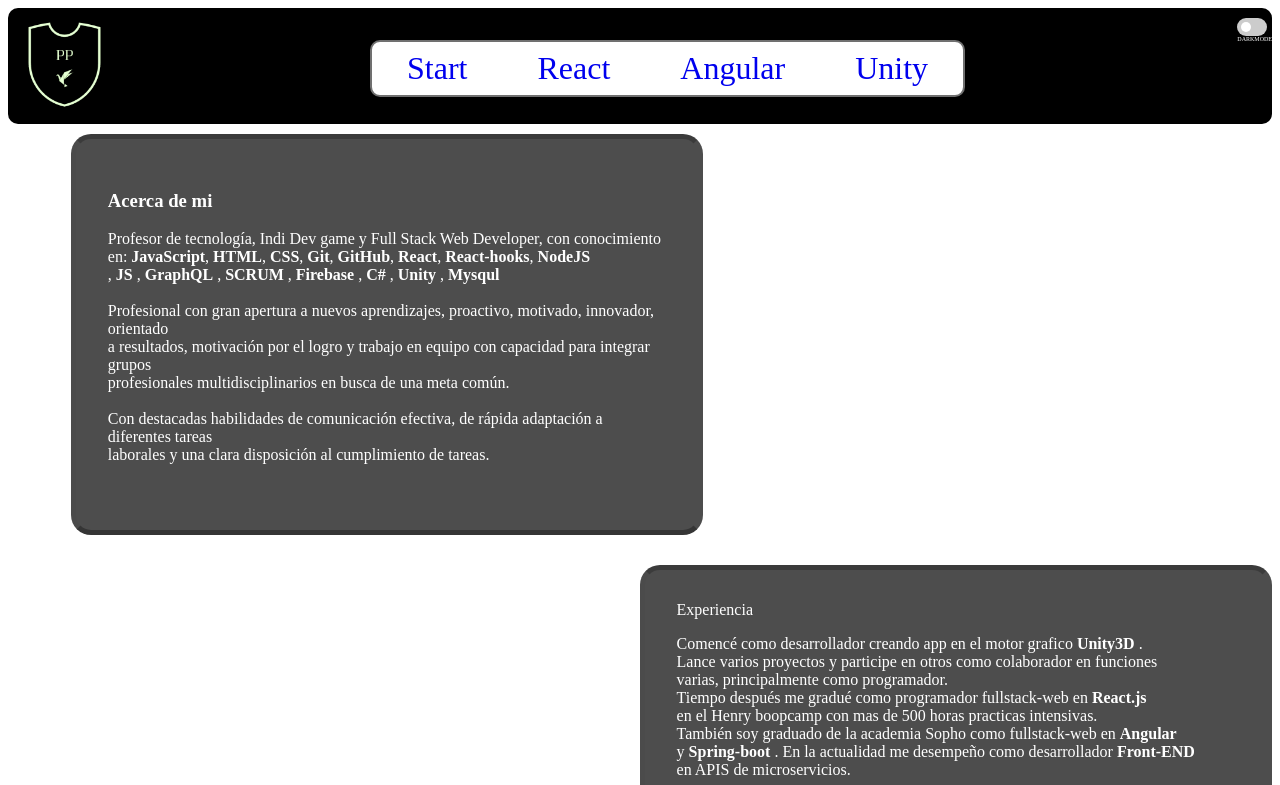
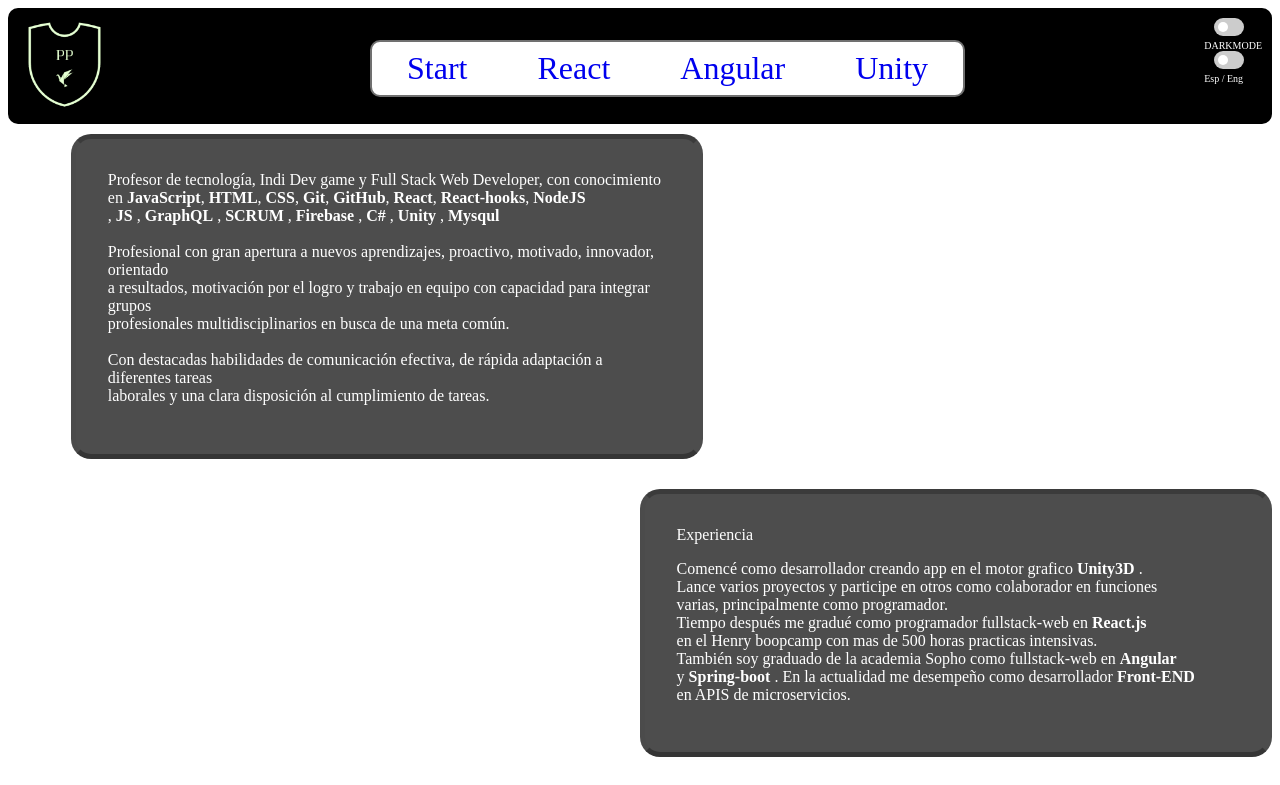
Before and after one commit to NessDisk/Portafolio, an Angular app in the folder Portafolio/: page / in a window 1280 px wide. Shown: the top 785 px of the page. Built offline with nearby package versions, Linux system fonts and the light colour scheme.

Commit message:
Traducction implementation

```diff
--- a/Portafolio/src/app/app.module.ts
+++ b/Portafolio/src/app/app.module.ts
@@ -9,6 +9,8 @@ import { ReactComponent } from './react/react.component';
 import { AngularComponent } from './angular/angular.component';
 import { UnityComponent } from './unity/unity.component';
 import { FormsModule } from '@angular/forms';
+
+import { DataService } from './../service/data.service';
 
 @NgModule({
   declarations: [
@@ -24,7 +26,9 @@ import { FormsModule } from '@angular/forms';
     AppRoutingModule,
     FormsModule
   ],
-  providers: [],
+  providers: [
+   DataService // Agrega el servicio aquí
+  ],
   bootstrap: [AppComponent]
 })
 export class AppModule { }
--- a/Portafolio/src/app/navbar/navbar.component.css
+++ b/Portafolio/src/app/navbar/navbar.component.css
@@ -101,9 +101,9 @@
            }
 
            .Darkmode-text{
-            /* position: relative; */
+            position: relative;
             right: 10px;
-            font-size: 20%
+            font-size: 10px
               }
 
         .switch {
@@ -117,6 +117,7 @@
         .switch input[type="checkbox"] {
           display: none;
         }
+
 
         .slider {
           position: absolute;
@@ -141,13 +142,42 @@
           transition: 0.4s;
         }
 
+        .slider2 {
+          position: absolute;
+          top: 0;
+          left: 0;
+          right: 0;
+          bottom: 0;
+          background-color: #ccc;
+          border-radius: 34px;
+          transition: 0.4s;
+        }
+
+        .slider2:before {
+          position: absolute;
+          content: "";
+          height: 10px;
+          width: 10px;
+          left: 4px;
+          bottom: 4px;
+          background-color: white;
+          border-radius: 50%;
+          transition: 0.4s;
+        }
+
         input[type="checkbox"]:checked + .slider {
           background-color: #2196F3;
         }
 
         input[type="checkbox"]:checked + .slider:before {
           transform: translateX(13px);
+
         }
+
+
+
+
+
 }
 
 
--- a/Portafolio/src/app/navbar/navbar.component.html
+++ b/Portafolio/src/app/navbar/navbar.component.html
@@ -6,13 +6,25 @@
   </div>
 
   <div class="DarkMode" style="color: white;">
-    <!-- <button (click)="toggleDarkMode()">Modo oscuro</button> -->
+  <div>
     <label class="switch">
       <input type="checkbox" [(ngModel)]="switchState" (change)="toggleDarkMode()">
       <span class="slider"></span>
     </label>
     <div class="Darkmode-text"> DARKMODE </div>
   </div>
+<div>
+
+  <label class="switch">
+    <input type="checkbox" [(ngModel)]="switchStateIdioms" (change)="idioms()">
+    <span class="slider"></span>
+  </label>
+  <div class="Darkmode-text"> Esp / Eng </div>
+</div>
+  </div>
+
+
+
 </div>
 <nav  [class.visible]="isNavbarVisible" >
     <!-- <div ></div> -->
--- a/Portafolio/src/app/navbar/navbar.component.ts
+++ b/Portafolio/src/app/navbar/navbar.component.ts
@@ -1,5 +1,6 @@
 import { Component , HostListener , OnInit } from '@angular/core';
 import { FormsModule } from '@angular/forms';
+import { DataService } from '../../service/data.service';
 
 @Component({
   selector: 'app-navbar',
@@ -13,6 +14,9 @@ export class NavbarComponent {
   isNavbarVisible: boolean = false;
   darkMode = false;
   switchState: boolean = false;
+  switchStateIdioms: boolean = false;
+
+  constructor(private dataService: DataService) { }
 
   ngOnInit() {
     this.onWindowScroll();
@@ -28,20 +32,6 @@ export class NavbarComponent {
     this.darkMode = !this.darkMode;
     const element = document.getElementById('mi-elemento');
 
-
-    // if (this.darkMode) {
-    //   // Aplicar estilos para el modo oscuro
-    //   document.body.classList.add('dark-mode');
-
-    //   if(element)
-    //     element.style.backgroundColor = "white" ;
-
-    // } else {
-    //   // Restaurar estilos originales
-    //   document.body.classList.remove('dark-mode');
-    //   if(element)
-    //     element.style.backgroundColor = "black" ;
-    //       }
 
     if (this.switchState) {
       // El switch está activado
@@ -63,5 +53,24 @@ export class NavbarComponent {
 
   }
 
+  idioms() {
+    // this.darkMode = !this.darkMode;
+    // const element = document.getElementById('');
+   this.switchStateIdioms = this.switchStateIdioms!;
+
+
+   if (this.switchStateIdioms) {
+     //es
+      console.log('El switch español activado');
+      this.dataService.setVariable('en');
+
+    } else {
+      //en
+      console.log('El switch english desactivado');
+      this.dataService.setVariable('es');
+    }
+
+  }
+
 
 }
--- a/Portafolio/src/app/start/start.component.html
+++ b/Portafolio/src/app/start/start.component.html
@@ -2,22 +2,8 @@
 <div class="container">
     <div class="left-element">
        <div class="card-element">
-          <h3 style="font-weight: bold;" >Acerca de mi </h3>
-          <p>
-             Profesor de tecnología, Indi Dev game y Full Stack Web Developer, con conocimiento <br>
-             en: <b>JavaScript</b>, <b>HTML</b>,  <b>CSS</b>,   <b>Git</b>,  <b>GitHub</b >, <b>React</b>, <b>React-hooks</b>, <b>NodeJS</b> <br>
-             , <b>JS</b> , <b>GraphQL</b> , <b>SCRUM</b> , <b>Firebase</b> , <b>C#</b> , <b> Unity</b> , <b>Mysqul</b><br>
-             <br>
-             Profesional con gran apertura a nuevos aprendizajes, proactivo, motivado, innovador, orientado<br>
-             a resultados, motivación por el logro y trabajo en equipo con capacidad para integrar grupos<br>
-             profesionales multidisciplinarios en busca de una meta común.<br>
-             <br>
-             Con destacadas habilidades de comunicación efectiva, de rápida adaptación a diferentes tareas<br>
-             laborales y una clara disposición al cumplimiento de tareas.<br>
-             <br>
-             <!-- ✉️ - ness.cero1@gmail.com<br>
-             𝗚𝗶𝘁𝗵𝗨𝗕 - https://github.com/NessDisk -->
-          </p>
+          <!-- <h3 style="font-weight: bold;" >Acerca de mi </h3> -->
+          <div [innerHTML]="translations[currentLanguage]"></div>
        </div>
     </div>
     <!-- <div class="right-element">
--- a/Portafolio/src/app/start/start.component.ts
+++ b/Portafolio/src/app/start/start.component.ts
@@ -1,4 +1,6 @@
 import { Component } from '@angular/core';
+import { DataService } from '../../service/data.service';
+
 
 @Component({
   selector: 'app-start',
@@ -7,4 +9,42 @@ import { Component } from '@angular/core';
 })
 export class StartComponent {
 
+  currentLanguage: string = 'es';
+
+
+
+  constructor(private dataService: DataService) { }
+
+  translations: { [key: string]: string } = {
+    en: '<strong>Hello</strong>',
+    es: 'Profesor de tecnología, Indi Dev game y Full Stack Web Developer, con conocimiento <br>  en <b>JavaScript</b>, <b>HTML</b>,  <b>CSS</b>,   <b>Git</b>,  <b>GitHub</b >, <b>React</b>, <b>React-hooks</b>, <b>NodeJS</b> <br> , <b>JS</b> , <b>GraphQL</b> , <b>SCRUM</b> , <b>Firebase</b> , <b>C#</b> , <b> Unity</b> , <b>Mysqul</b><br>  <br>              Profesional con gran apertura a nuevos aprendizajes, proactivo, motivado, innovador, orientado<br>      a resultados, motivación por el logro y trabajo en equipo con capacidad para integrar grupos<br>              profesionales multidisciplinarios en busca de una meta común.<br> <br>            Con destacadas habilidades de comunicación efectiva, de rápida adaptación a diferentes tareas<br>       laborales y una clara disposición al cumplimiento de tareas.<br>  <br> '
+  };
+
+  // es / eng
+  changeLanguage(language: string) {
+
+    // this.currentLanguage = language;
+
+    if(this.currentLanguage == "es")
+    this.currentLanguage =  "en";
+    else
+    this.currentLanguage =  "es";
+
+  }
+
+  ngOnInit(): void {
+
+    // this.currentLanguage =  this.dataService.getVariable();
+
+    this.dataService.getVariable().subscribe(value => {
+      this.currentLanguage = value;
+      // this.doSomething();
+    });
+
+  }
+
+  doSomething() {
+    // Realiza las acciones que deseas cuando la variable cambie en el Componente 1
+  }
+
 }
--- /dev/null
+++ b/Portafolio/src/service/data.service.ts
@@ -0,0 +1,19 @@
+import { Injectable } from '@angular/core';
+import { BehaviorSubject } from 'rxjs';
+
+@Injectable({
+  providedIn: 'root'
+})
+export class DataService {
+  private myVariable= new BehaviorSubject<string>('es');
+
+
+
+  setVariable(value: string): void {
+    this.myVariable.next(value);
+  }
+
+  getVariable() {
+    return this.myVariable.asObservable();
+  }
+}
```
Also changed, not shown: 1 other file (tests, documents, lock files or other folders).
